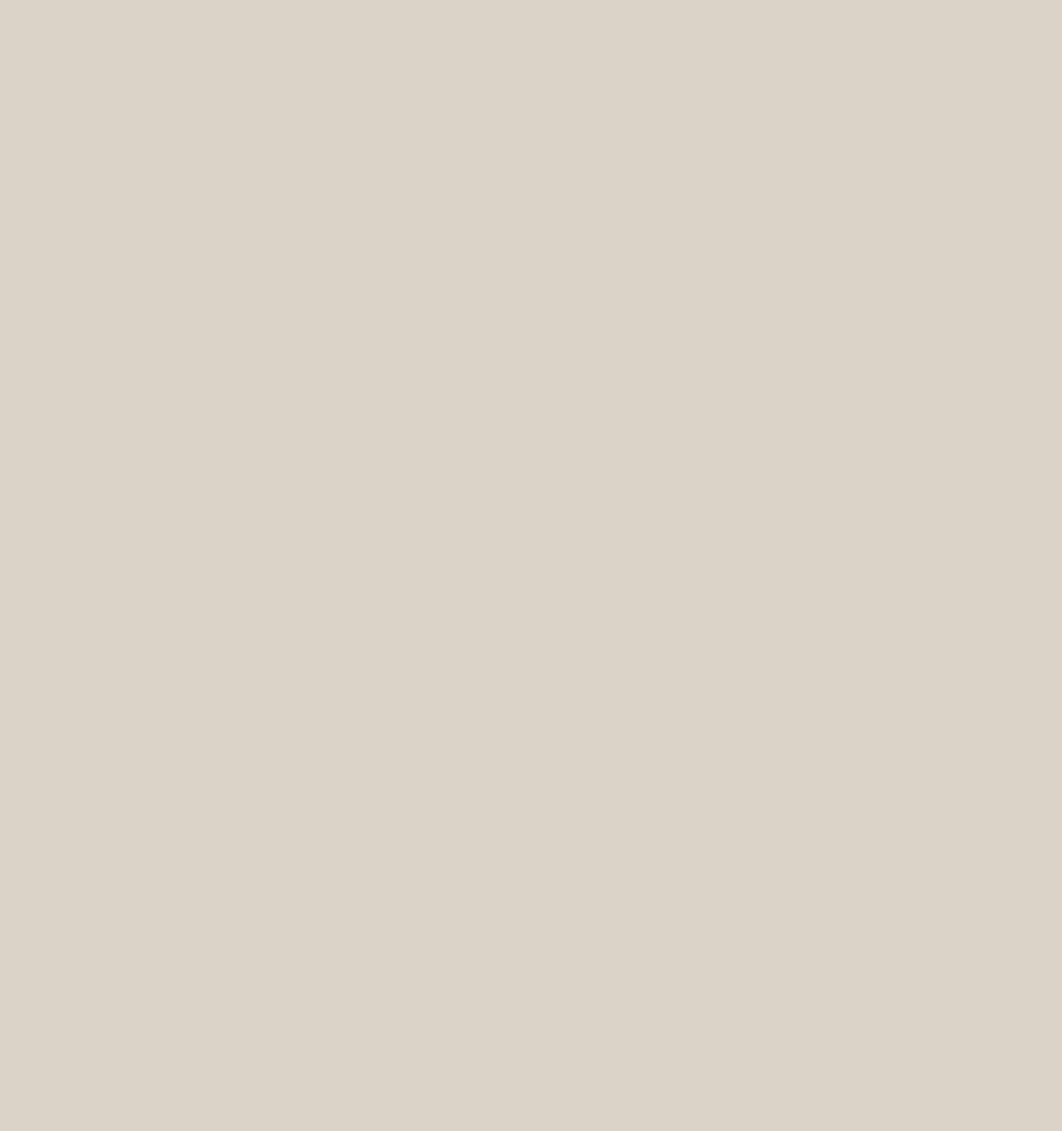
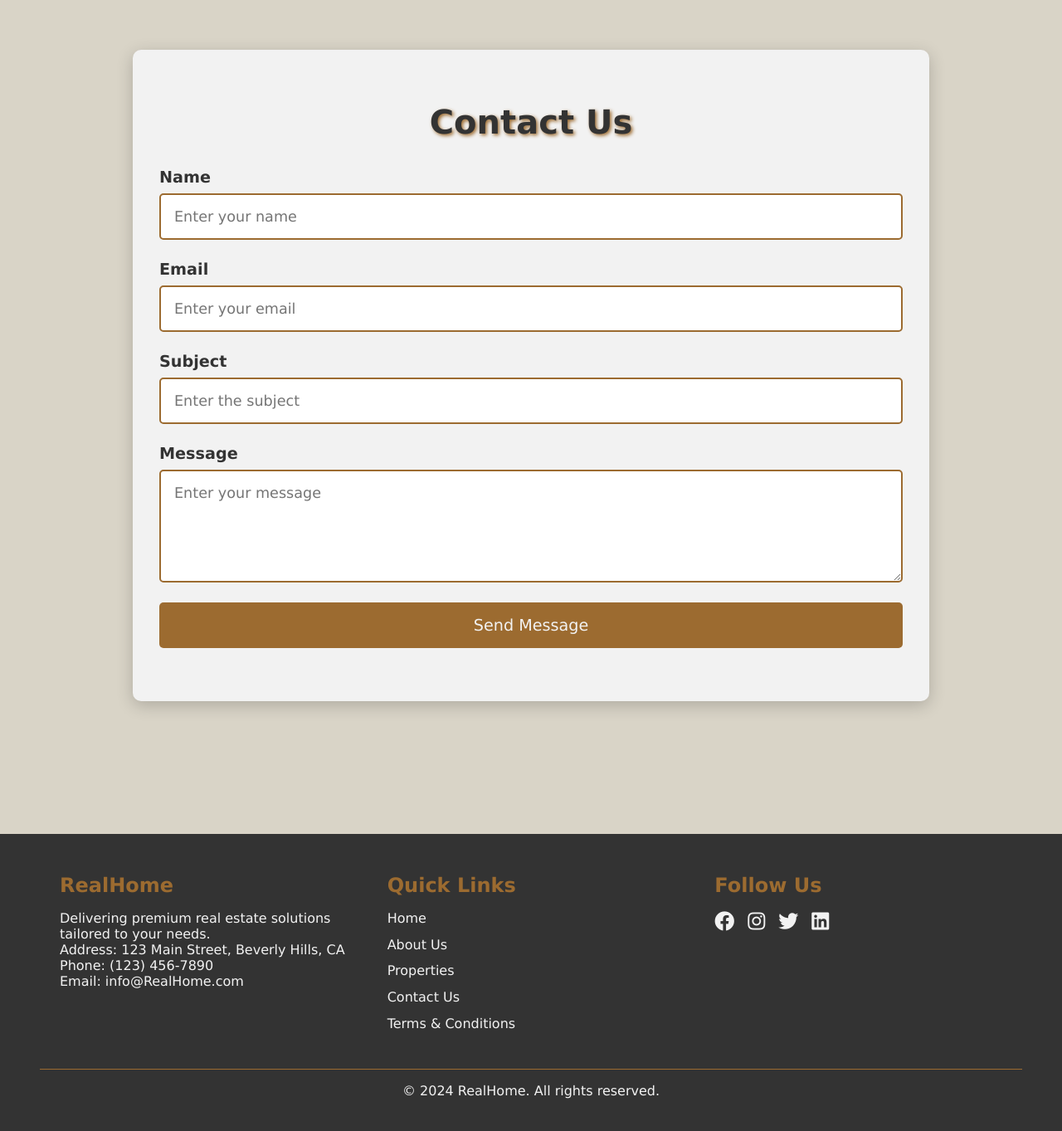
Before and after one commit to pleyer123/RealHome-app, a React (Vite) app: page / in a window 1280 px wide. Shown: the part 5122-6485 px from the top of the page at 83% size. Before the commit the page ends 4929 px from the top, so only its background shows below. Built offline with nearby package versions, Linux system fonts and the light colour scheme.

Commit message:
More Changes ContactUs 16sept 22:13

```diff
--- a/src/AboutUs/AboutUs.css
+++ b/src/AboutUs/AboutUs.css
@@ -62,6 +62,7 @@
     font-size: 1.1rem;
     line-height: 1.8;
     color: #333333;
+    margin-left: 25rem;
   }
 
   .why-choose-us {
@@ -81,6 +82,11 @@
     line-height: 1.6;
   }
 
+@media (min-width:1440px) {
+    .values-list{
+        margin-left: 23rem;
+    }
+}
 
   @media (max-width: 1024px) {
     .about-us-section {
@@ -100,9 +106,11 @@
 
 
     .values-list {
-      text-align: center;
+
+      margin-left: 0rem;
     }
-  }
+
+}
 
   @media (max-width: 640px) {
     .about-us-section {
@@ -118,5 +126,11 @@
       text-align: left;
     }
 
+    .vision{
+      margin-bottom: 0.5rem;
+    }
+    .values-list{
+        margin-left: 1rem;
+     }
 
-  }
+}
--- a/src/AboutUs/AboutUs.jsx
+++ b/src/AboutUs/AboutUs.jsx
@@ -31,10 +31,10 @@ function AboutUs(){
     <div class="values-section">
       <h3>Our Core Values</h3>
       <ul class="values-list">
-        <li><strong>Integrity:</strong> We believe in being honest and transparent with our clients.</li>
-        <li><strong>Commitment:</strong> We are dedicated to finding the right property for every client.</li>
-        <li><strong>Excellence:</strong> We aim to deliver the highest quality service at all times.</li>
-        <li><strong>Innovation:</strong> We continuously improve our processes to meet evolving market needs.</li>
+        <li><strong>Integrity:</strong> <br />We believe in being honest and transparent with our clients.</li>
+        <li><strong>Commitment:</strong> <br />We are dedicated to finding the right property for every client.</li>
+        <li><strong>Excellence:</strong> <br />We aim to deliver the highest quality service at all times.</li>
+        <li><strong>Innovation:</strong> <br />We continuously improve our processes to meet evolving market needs.</li>
       </ul>
     </div>
 
--- a/src/Agents/Agents.css
+++ b/src/Agents/Agents.css
@@ -155,7 +155,20 @@
     }
 }
 
+@media (min-width:1440px) {
 
+    .agent-info{
+        padding: 10px;
+    }
+
+
+    .agent-photo2{
+        width: 220px;
+    }
+    .agent-photo{
+        width: 220px;
+    }
+}
 
 @media (max-width: 1024px) {
 
@@ -174,7 +187,7 @@
 
 
     .agent-photo, .agent-photo2 {
-        width: 100%;
+        width: 370px;
         height: 600px;
         object-fit: cover;
     }
--- a/src/App.jsx
+++ b/src/App.jsx
@@ -3,6 +3,8 @@ import FeaturedProperties from "./Properties/FeaturedProperties.jsx";
 import "./App.css"
 import Agents from "./Agents/Agents.jsx";
 import AboutUs from "./AboutUs/AboutUs.jsx";
+import ContactUs from "./ContactUs/ContactUs.jsx";
+import Footer from "./Footer/Footer.jsx";
 function App() {
   return(<>
 
@@ -10,6 +12,8 @@ function App() {
     <FeaturedProperties/>
     <Agents/>
     <AboutUs/>
+    <ContactUs/>
+    <Footer/>
   </>)
 }
 
--- /dev/null
+++ b/src/ContactUs/ContactUs.css
@@ -0,0 +1,100 @@
+* {
+    margin: 0;
+    padding: 0;
+    box-sizing: border-box;
+
+  }
+
+  .contact-us-container {
+    background-color: #f2f2f2;
+    padding: 4rem 2rem;
+
+    margin: 0 10rem 10rem 10rem;
+    border-radius: 10px;
+    box-shadow: 0 5px 20px rgba(0, 0, 0, 0.2);
+
+  }
+
+  .contact-title {
+    font-size: 2.5rem;
+    text-align: center;
+    color: #333333;
+    margin-bottom: 2rem;
+    text-shadow: 2px 2px 4px #9c6b30;
+  }
+
+  .contact-form {
+    display: flex;
+    flex-direction: column;
+
+  }
+
+  .contact-form label {
+    margin-bottom: 0.5rem;
+    font-size: 1.2rem;
+    color: #333333;
+    font-weight: bold;
+  }
+
+  .contact-form input,
+  .contact-form textarea {
+    padding: 1rem;
+    margin-bottom: 1.5rem;
+    border: 2px solid #9c6b30;
+    border-radius: 5px;
+    font-size: 1.1rem;
+    background-color: #fff;
+    color: #333333;
+  }
+
+  .contact-form input:focus,
+  .contact-form textarea:focus {
+    outline: none;
+    border-color: #333333;
+  }
+
+  .contact-form button {
+    background-color: #9c6b30;
+    color: #f2f2f2;
+    padding: 1rem;
+    border: none;
+    border-radius: 5px;
+    font-size: 1.2rem;
+    cursor: pointer;
+    transition: background-color 0.3s ease;
+  }
+
+  .contact-form button:hover {
+    background-color: #333333;
+    color: #f2f2f2;
+  }
+
+  @media (max-width: 768px) {
+    .contact-us-container {
+      padding: 2rem;
+      margin: 0;
+    }
+
+    .contact-title {
+      font-size: 2rem;
+    }
+
+    .contact-form button {
+      font-size: 1rem;
+    }
+  }
+
+
+@media (max-width:640px) {
+    .contact-us-container{
+        margin: 0;
+
+
+    }
+}
+
+@media (max-width:1024px) {
+    .contact-us-container{
+        margin: 0;
+    }
+}
--- /dev/null
+++ b/src/ContactUs/ContactUs.jsx
@@ -0,0 +1,31 @@
+import "./ContactUs.css"
+
+function ContactUs(){
+
+
+
+
+    return(<>
+    <div className="contact-us-container" id="contactUs">
+        <h2 className="contact-title">Contact Us</h2>
+            <form className="contact-form">
+                <label htmlFor="name">Name</label>
+                <input type="text" id="name" placeholder="Enter your name" required />
+
+                <label htmlFor="email">Email</label>
+                <input type="email" id="email" placeholder="Enter your email" required />
+
+                <label htmlFor="subject">Subject</label>
+                <input type="text" id="subject" placeholder="Enter the subject" required />
+
+                <label htmlFor="message">Message</label>
+                <textarea id="message" rows="5" placeholder="Enter your message" required></textarea>
+
+                <button type="submit">Send Message</button>
+            </form>
+    </div>
+
+    </>)
+}
+
+export default ContactUs
--- /dev/null
+++ b/src/Footer/Footer.css
@@ -0,0 +1,59 @@
+.footer-container {
+    background-color: #333333;
+    color: #F2F2F2;
+    padding: 3rem;
+  }
+
+  .footer-content {
+    display: flex;
+    justify-content: space-between;
+    max-width: 1200px;
+    margin: 0 auto;
+    flex-wrap: wrap;
+  }
+
+  .footer-column {
+    flex: 1;
+    margin: 0 1.5rem;
+  }
+
+  .footer-title {
+    font-size: 1.5rem;
+    margin-bottom: 1rem;
+    color: #9C6B30;
+  }
+
+  .footer-links {
+    list-style-type: none;
+    padding: 0;
+  }
+
+  .footer-links li {
+    margin-bottom: 0.8rem;
+  }
+
+  .footer-links a {
+    color: #F2F2F2;
+    text-decoration: none;
+  }
+
+  .footer-links a:hover {
+    color: #9C6B30;
+  }
+
+  .social-icons a {
+    margin-right: 1rem;
+    color: #F2F2F2;
+    font-size: 1.5rem;
+  }
+
+  .social-icons a:hover {
+    color: #9C6B30;
+  }
+
+  .footer-bottom {
+    text-align: center;
+    margin-top: 2rem;
+    border-top: 1px solid #9C6B30;
+    padding-top: 1rem;
+  }
--- /dev/null
+++ b/src/Footer/Footer.jsx
@@ -0,0 +1,51 @@
+import "./Footer.css"
+
+function Footer(){
+    return(
+    <footer className="footer-container">
+    <div className="footer-content">
+      <div className="footer-column">
+        <h3 className="footer-title">RealHome</h3>
+        <p>Delivering premium real estate solutions tailored to your needs.</p>
+        <p>Address: 123 Main Street, Beverly Hills, CA</p>
+        <p>Phone: (123) 456-7890</p>
+        <p>Email: info@RealHome.com</p>
+      </div>
+
+      <div className="footer-column">
+        <h3 className="footer-title">Quick Links</h3>
+        <ul className="footer-links">
+          <li><a href="#home">Home</a></li>
+          <li><a href="#about">About Us</a></li>
+          <li><a href="#properties">Properties</a></li>
+          <li><a href="#contact">Contact Us</a></li>
+          <li><a href="#terms">Terms & Conditions</a></li>
+        </ul>
+      </div>
+
+      <div className="footer-column">
+        <h3 className="footer-title">Follow Us</h3>
+        <div className="social-icons">
+          <a href="https://facebook.com" target="_blank" rel="noopener noreferrer">
+            <i className="fab fa-facebook"></i>
+          </a>
+          <a href="https://instagram.com" target="_blank" rel="noopener noreferrer">
+            <i className="fab fa-instagram"></i>
+          </a>
+          <a href="https://twitter.com" target="_blank" rel="noopener noreferrer">
+            <i className="fab fa-twitter"></i>
+          </a>
+          <a href="https://linkedin.com" target="_blank" rel="noopener noreferrer">
+            <i className="fab fa-linkedin"></i>
+          </a>
+        </div>
+      </div>
+    </div>
+    <div className="footer-bottom">
+      <p>&copy; {new Date().getFullYear()} RealHome. All rights reserved.</p>
+    </div>
+  </footer>
+);
+}
+
+export default Footer
--- a/src/HeroSection/Hero.css
+++ b/src/HeroSection/Hero.css
@@ -241,7 +241,7 @@ html{
       width: 100%;
       background-color: hsl(0, 0%, 5%);
       z-index: 1;
-      height: 240px;
+      height: auto;
     }
 
     .navbar li::after{
--- a/src/HeroSection/Hero.jsx
+++ b/src/HeroSection/Hero.jsx
@@ -22,7 +22,7 @@ function Hero(){
                     <li><a href="#fprop-container">Proporty Listings</a></li>
                     <li><a href="#Agents">Agents</a></li>
                     <li><a href="#about-us">About Us</a></li>
-                    <li><a href="#">Contact Us</a></li>
+                    <li><a href="#contactUs">Contact Us</a></li>
                 </ul>
                 <button className="mobile-menu-icon" onClick={() => setIsMobile(!isMobile)} >
                 {isMobile ? <i className="fas fa-times"></i> : <i className="fas fa-bars"></i>}
```
